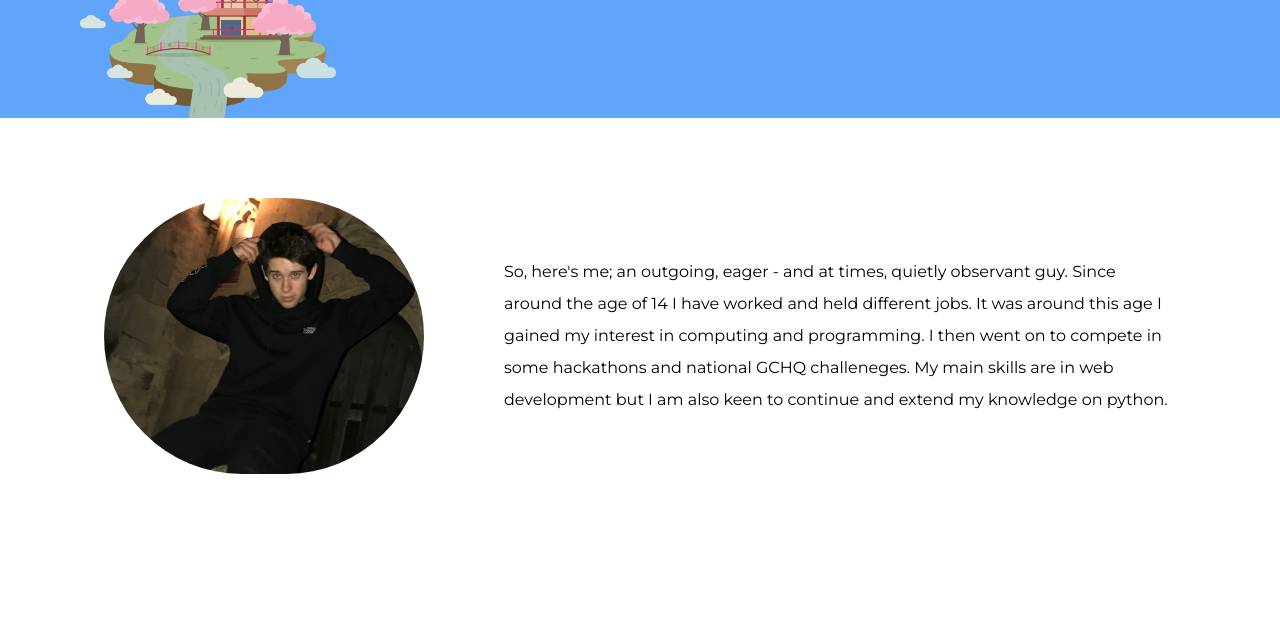
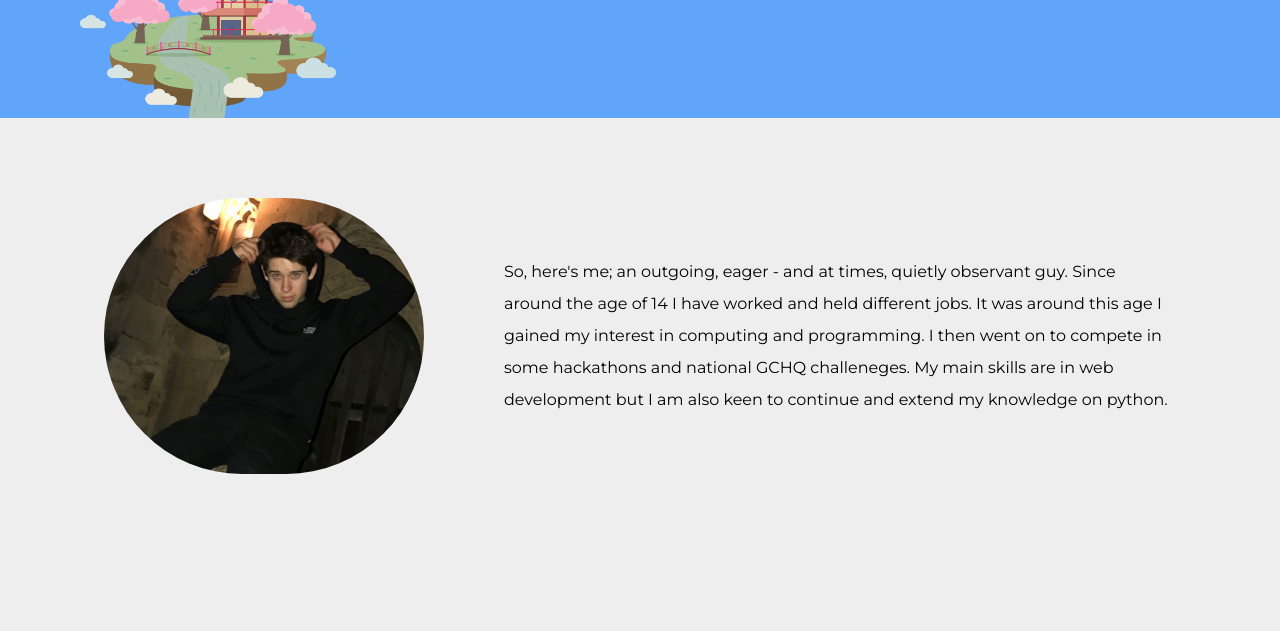
Before and after one commit to Callum-Xavi/My-Portfolio, a plain HTML site: page index.html in a window 1280 px wide. Shown: the part 390-1021 px from the top of the page. Drawn offline with nearby package versions, Linux system fonts and the light colour scheme.

Commit message:
added main-styling class to index.html + styling in main.ss for this corresponding class

```diff
--- a/index.html
+++ b/index.html
@@ -34,7 +34,7 @@
       <img class="h-64 w-64 ml-20" src="images/templeJapan.png" alt="Japanese Temple">
     </header>
 
-    <main>
+    <main class="main-styling">
       <section class="about-me-content flex flex-row justify-center items-center min-h-full p-20">
         <div class="my-image justify-center">
           <img class="rounded-full w-80" src="images/profilePicCopySize.jpg" alt="A picture of me">
--- a/main.css
+++ b/main.css
@@ -33,6 +33,10 @@ h3 {
   text-align: center;
 }
 
+.main-styling {
+  background-color: #EEEEEE;
+}
+
 .section, .break-section {
   background-color: #EEEEEE;
 }
```
